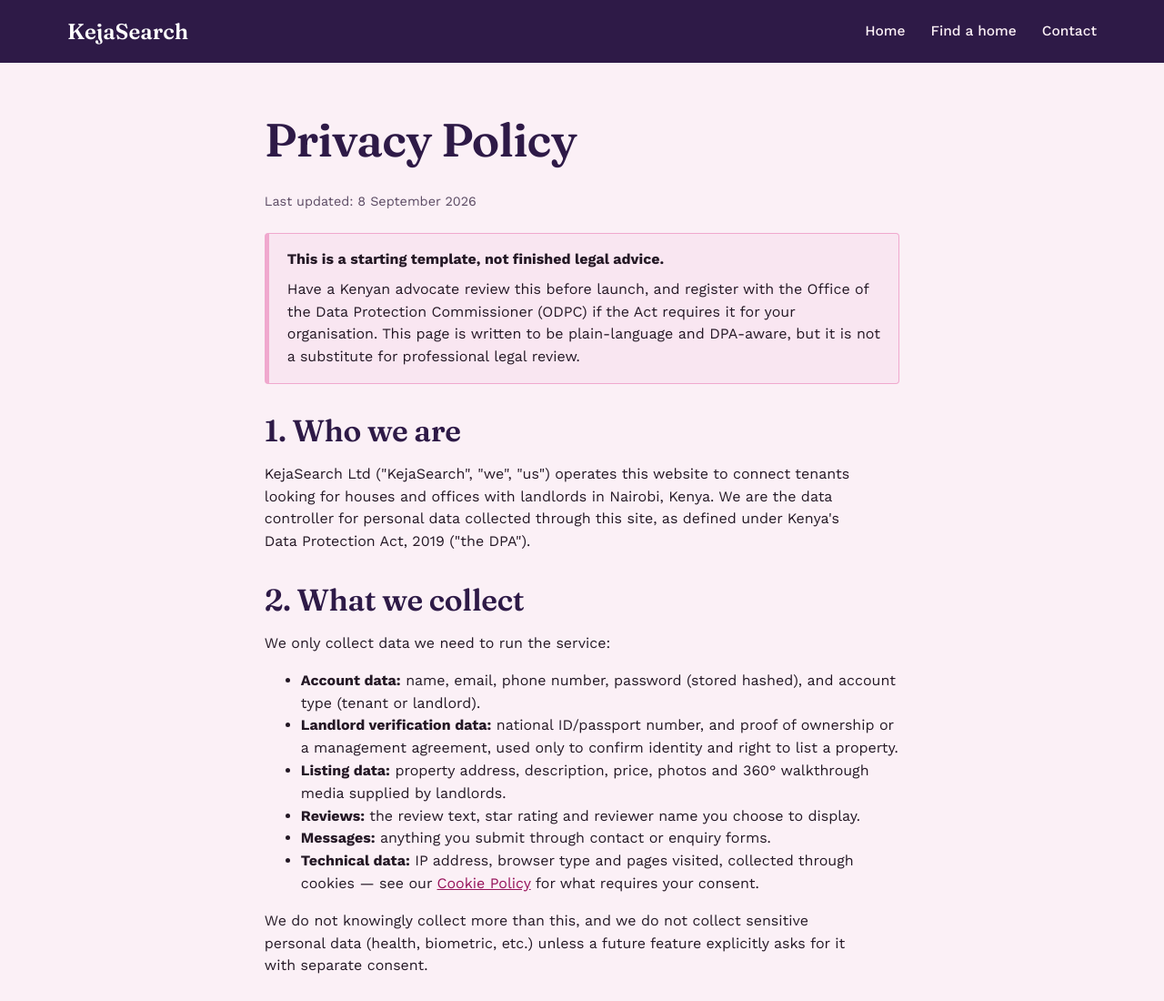
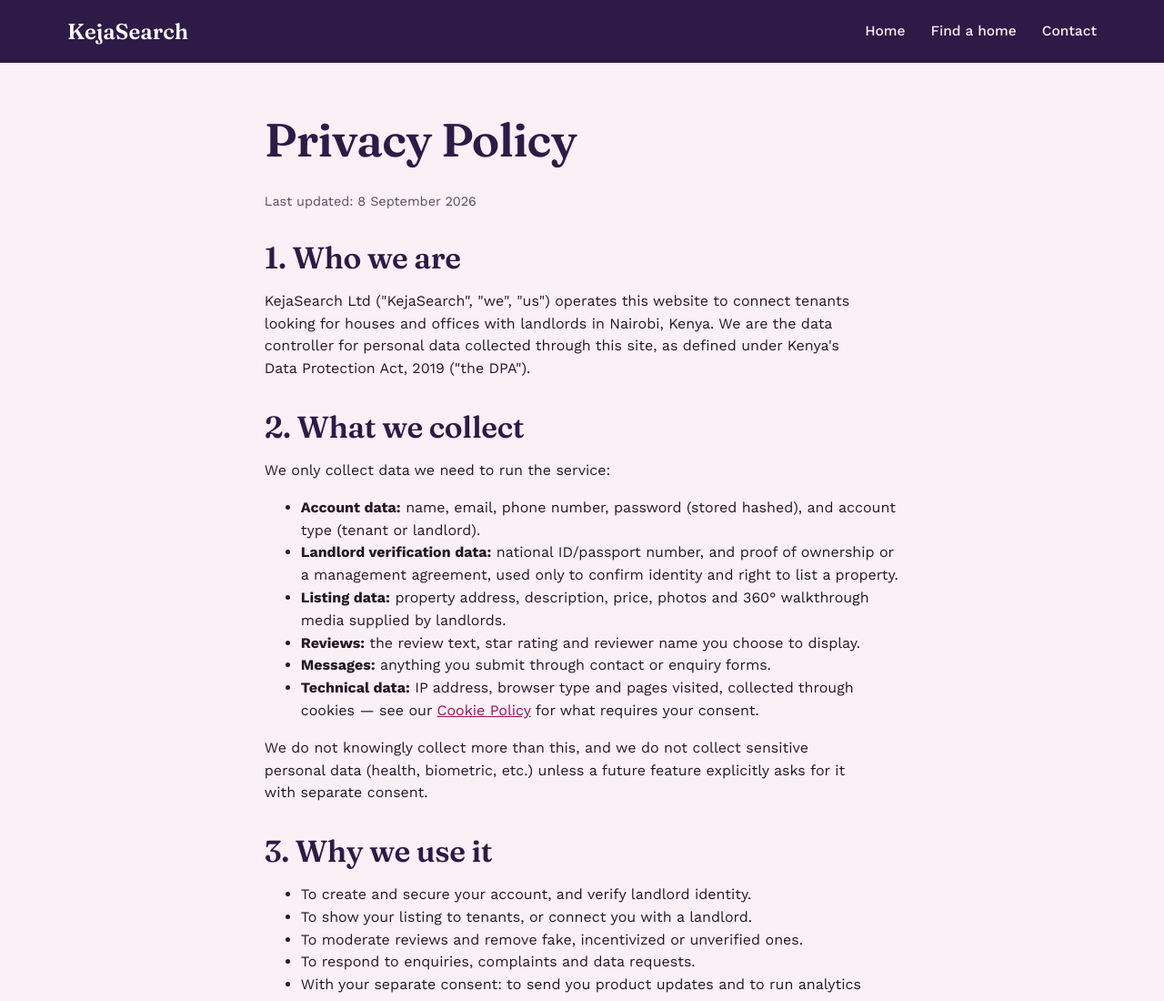
Before and after one commit to baraka436/kejasearch, a plain HTML site: page privacy.html in a window 1280 px wide. Shown: the top 1100 px of the page at 91% size. Drawn offline with nearby package versions, Linux system fonts and the light colour scheme.

Commit message:
notice-box removed

```diff
--- a/privacy.html
+++ b/privacy.html
@@ -32,10 +32,10 @@
     <h1>Privacy Policy</h1>
     <p class="updated">Last updated: 8 September 2026</p>
 
-    <div class="notice-box">
+    <!-- <div class="notice-box">
       <strong>This is a starting template, not finished legal advice.</strong>
       <p style="margin:.5em 0 0;">Have a Kenyan advocate review this before launch, and register with the Office of the Data Protection Commissioner (ODPC) if the Act requires it for your organisation. This page is written to be plain-language and DPA-aware, but it is not a substitute for professional legal review.</p>
-    </div>
+    </div> -->
 
     <h2>1. Who we are</h2>
     <p>KejaSearch Ltd ("KejaSearch", "we", "us") operates this website to connect tenants looking for houses and offices with landlords in Nairobi, Kenya. We are the data controller for personal data collected through this site, as defined under Kenya's Data Protection Act, 2019 ("the DPA").</p>
```
Also changed, not shown: refund.html (+2 -2 lines), terms.html (+2 -2 lines).
